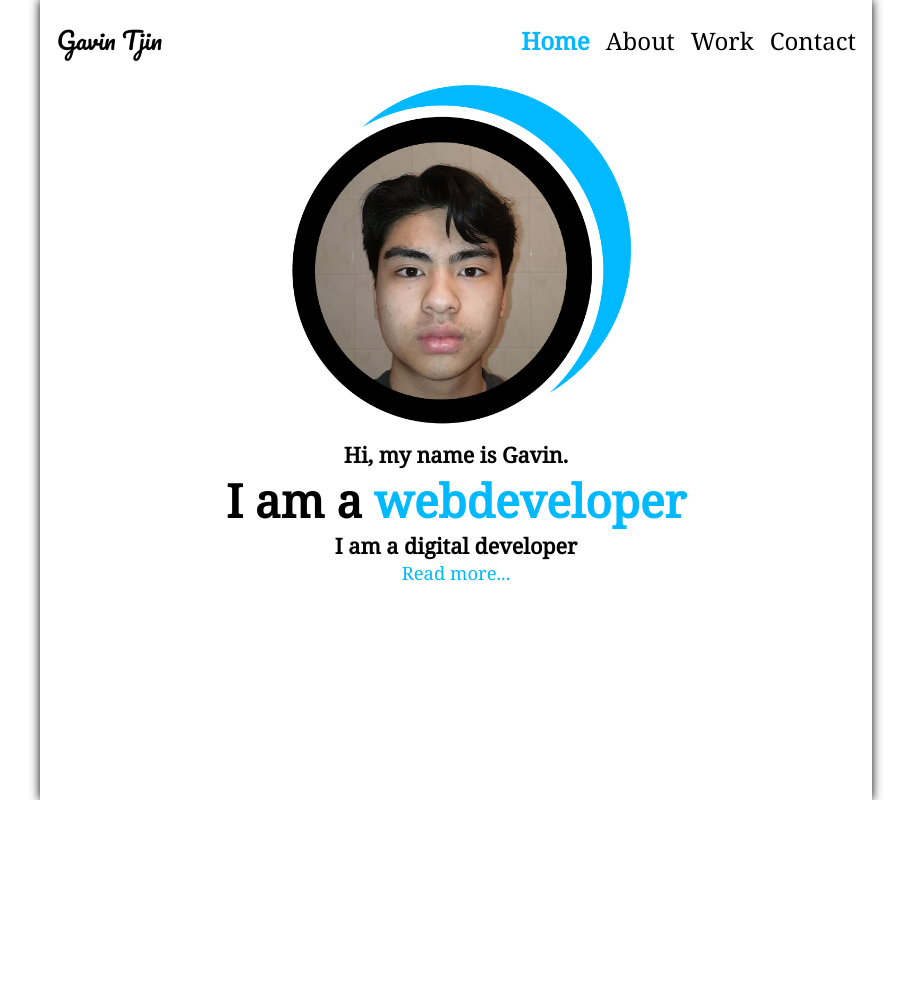
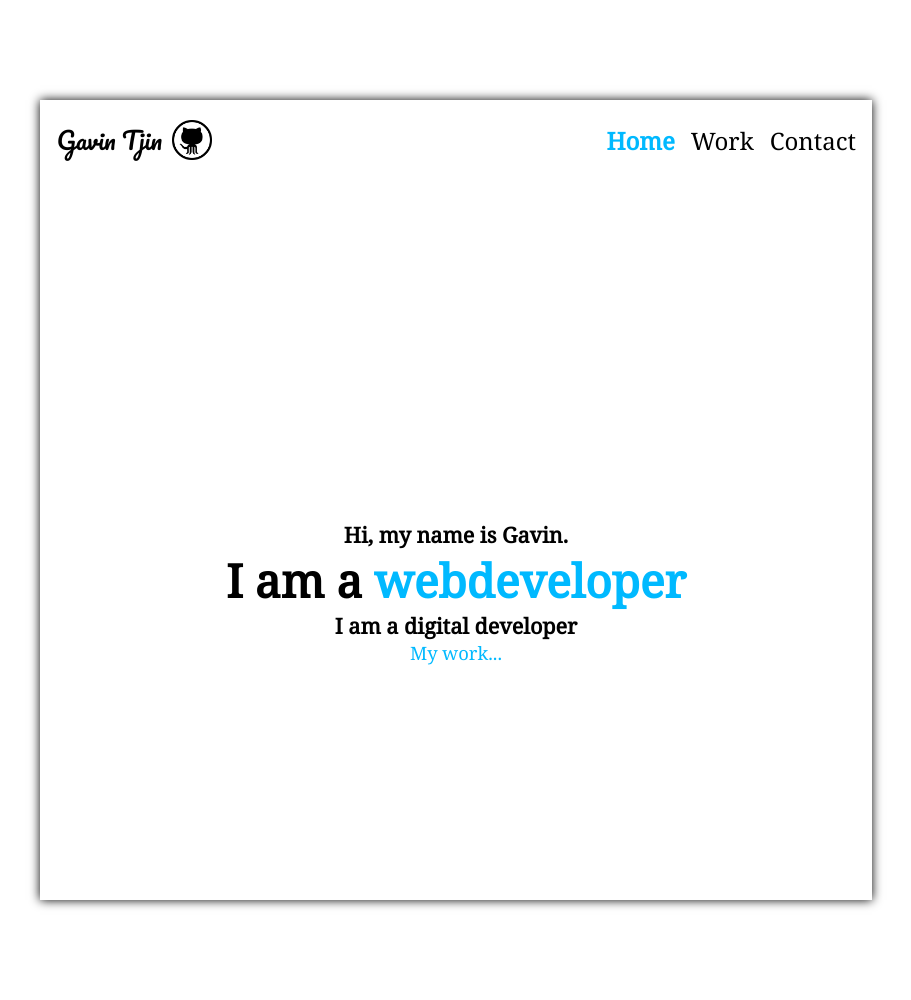
Before and after one commit to Gavin1103/portfolio, a PHP site: page /programming/ in a window 1280 px wide. Shown: the whole page, without its empty margins (184-1095 px from the left). Before the commit the page ends 800 px from the top, so only its background shows below. Run offline with PHP 8.4, Linux system fonts and the light colour scheme; some libraries are stand-ins or nearby versions.

```diff
--- a/code/core/nav.php
+++ b/code/core/nav.php
@@ -7,15 +7,16 @@ define("BASEURL", "http://localhost/programming/portfolio/code/");
         <button class="dropbtn"></button>
         <div class="dropdown-content">
             <a href="index.php">Home</a>
-            <a href="about.php">About</a>
+            <!-- <a href="about.php">About</a> -->
             <a href="work.php">Work</a>
             <a href="contact.php">Contact</a>
         </div>
     </div>
     <a class="portfolio">Gavin Tjin</a>
+    <a href="https://github.com/Gavin1103/"><div class="urlIcons github"></div></a>
     <ul>
         <li class="home-bg"><a class="home" href="<?php echo BASEURL; ?>">Home</a></li>
-        <li><a href="<?php echo BASEURL; ?>about.php">About</a></li>
+        <!-- <li><a href="<?php echo BASEURL; ?>about.php">About</a></li> -->
         <li><a href="<?php echo BASEURL; ?>work.php">Work</a></li>
         <li><a href="<?php echo BASEURL; ?>contact.php">Contact</a></li>
     </ul>
--- a/code/css/mediaqry.css
+++ b/code/css/mediaqry.css
@@ -79,6 +79,15 @@
         height: 350px;
         background-color: white;
         margin-top: 50px;
+    }
+}
+@media only screen and (max-width: 1000px) {
+
+    .zoomInImage {
+        /* width: 75%; */
+        /* display: none; */
+        /* transform: rotate(-90deg); */
+        width: 90%;
     }
 }
 
--- a/code/css/stylsheet.css
+++ b/code/css/stylsheet.css
@@ -11,6 +11,7 @@ body {
     width: 100%;
     justify-content: center;
     min-width: 320px;
+
 }
 
 main {
@@ -19,9 +20,31 @@ main {
     display: flex;
     justify-content: center;
     align-items: center;
+    min-height: 1000px;
 
     /* background-color: #00B9FF; */
 }
+
+/*header voor de work-paginas*/
+.header-work {
+
+    height: 80%;
+    width: 65%;
+    max-width: 1800px;
+    max-height: 1000px;
+    min-height: 800px;
+    /* background-color: red; */
+    box-shadow: 0px 0px 10px 0px;
+    display: block;
+    overflow-y: scroll;
+    overflow-x: hidden;
+    /* padding-bottom: 100px; */
+
+
+
+
+}
+
 
 header {
 
@@ -37,10 +60,48 @@ header {
 
 .main-container {
     /* background-color: #3e8e41; */
-    height: 90%;
+    height: 85%;
     width: 100%;
     display: flex;
 }
+/* alles voor de footer */
+footer {
+    width: 100%;
+    height: 5%;
+    /* background-color: red; */
+
+}
+
+#workLinks {
+display: flex;
+justify-content: space-evenly;
+align-items: center;
+height: 100%;
+/* background-color: #00B9FF; */
+}
+
+.urlIcons {
+height: 40px;
+width: 40px;
+margin-left: 10px;
+
+/* background-color: red; */
+}
+
+.github{
+    background-image: url(../img/urlicons/github.png);
+    background-position: center;
+    background-size: contain;
+    background-repeat: no-repeat;
+}
+
+.linkedin{
+    background-image: url(../img/urlicons/linkedin.png);
+    background-position: center;
+    background-size: contain;
+    background-repeat: no-repeat;
+}
+
 
 .bol-1 {
     height: 250px;
@@ -165,7 +226,7 @@ section a {
 }
 
 .about-tekst p {
-font-size: 20px;
+    font-size: 20px;
 
 }
 
@@ -222,6 +283,7 @@ form .submit {
     letter-spacing: 2px;
     height: 50px;
 }
+
 .content {
     display: flex;
     justify-content: center;
@@ -232,25 +294,6 @@ form .submit {
 
 
 
-/*header voor de work-paginas*/
-.header-work {
-
-    height: 80%;
-    width: 65%;
-    max-width: 1800px;
-    max-height: 1000px;
-    min-height: 800px;
-    background-color: white;
-    box-shadow: 0px 0px 10px 0px;
-    display: block;
-    overflow-y: scroll;
-    overflow-x: hidden;
-
-
-
-}
-
-
 
 /* alles voor de work websites pagina */
 .website-wrapper {
@@ -259,7 +302,7 @@ form .submit {
 
     display: flex;
     justify-content: space-evenly;
-    flex-wrap:wrap;
+    flex-wrap: wrap;
     /* flex-direction: row; */
     /* background-color: red; */
 }
@@ -306,7 +349,7 @@ form .submit {
     background-repeat: no-repeat;
 }
 
-.steen_papier_schaar{
+.steen_papier_schaar {
     background-image: url(../opdrachten/img/steenpapierschaar.jpg);
     background-position: center;
     background-size: contain;
@@ -320,7 +363,7 @@ form .submit {
     background-repeat: no-repeat;
 }
 
-.webshop{
+.webshop {
     background-image: url(../opdrachten/img/ecommerce.png);
     background-position: center;
     background-size: contain;
@@ -348,25 +391,26 @@ form .submit {
 /* alles voor showWOrk pagina */
 
 
-.showWorkFoto{
+.showWorkFoto {
     width: 100%;
+    /* margin-bottom: 10px; */
 
 }
-.showWorkFoto1:hover{
+
+.showWorkFoto1:hover {
     opacity: 0.7;
     cursor: pointer;
 }
 
 
-.showWorkContainer{
+.showWorkContainer {
     width: 65%;
-    height: 90%;
+    height: auto;
+    /* padding-bottom: 10px; */
     /* background-color: red; */
-
     display: flex;
     flex-direction: column;
     align-items: center;
-
     margin-left: auto;
     margin-right: auto;
 }
@@ -374,31 +418,33 @@ form .submit {
 
 /* zoom in image */
 
-.zoomInContainerClass{
+.zoomInContainerClass {
     position: absolute;
     width: 100%;
     height: 100vh;
     background-color: white;
-    /* opacity: 0.7; */
     top: 0px;
-
     display: none;
     justify-content: center;
     align-items: center;
-
-    /* z-index: -1; */
 }
 
-.closeZoomIn{
+.closeZoomIn {
     height: 50px;
     width: 50px;
-    /* background-color: red; */
-
+    background-color: white;
+    background-image: url(../img/closeIcon3.png);
+    background-position: center;
+    background-size: contain;
+    background-repeat: no-repeat;
     position: absolute;
     top: 50px;
     right: 50px;
+    border: none;
 }
 
-.zoomInImage{
+.zoomInImage {
     width: 75%;
+    /* height: 90%; */
+    /* position: absolute; */
 }
--- a/code/index.php
+++ b/code/index.php
@@ -12,7 +12,7 @@ include './core/header.php';
             ?>
             <div class="main-container">
                 <div class="foto-index">
-                    <img class="selfie" src="../code/img/foto-selfie.png" alt="">
+                    <!-- <img class="selfie" src="../code/img/foto-selfie.png" alt=""> -->
                 </div>
                 <div class="index-text">
                     <section>
@@ -21,7 +21,7 @@ include './core/header.php';
                         <h3>
                             I am a digital developer
                         </h3>
-                        <p><a href="about.php">Read more...</a></p>
+                        <p><a href="work.php">My work...</a></p>
                     </section>
                 </div>
             </div>
--- a/code/js/script.js
+++ b/code/js/script.js
@@ -7,18 +7,27 @@ var $zoomInContainer = document.getElementById("zoomInContainer")
 var $zoomInContainer2 = document.getElementById("zoomInContainer2")
 var $zoomInContainer3 = document.getElementById("zoomInContainer3")
 
+var $showWorkContainer = document.getElementById("showWorkContainer");
+var $body = document.getElementById("body");
+
 function zoomIn() {
     // alert('fasfqs');
     $zoomInContainer.style = "display:flex";
+    $zoomInContainer2.style = "display:none";
+    $zoomInContainer3.style = "display:none";
 }
 
 function zoomIn2() {
     // alert('fasfqs');
     $zoomInContainer2.style = "display:flex";
+    $zoomInContainer.style = "display:none";
+    $zoomInContainer3.style = "display:none";
 }
 function zoomIn3() {
     // alert('fasfqs');
     $zoomInContainer3.style = "display:flex";
+    $zoomInContainer.style = "display:none";
+    $zoomInContainer2.style = "display:none";
 }
 
 
--- a/code/opdrachten/JSON/login.json
+++ b/code/opdrachten/JSON/login.json
@@ -2,6 +2,7 @@
     "login_systeem": {
         "titel": "Login Systeem",
         "vak": "Het Bureau",
+        "url":"https://github.com/Gavin1103/HetBureau",
         "content": [
             {
                 "data": [
```
Also changed, not shown: code/core/workurl.php (added, +7 -0 lines), code/show_work.php (+2 -28 lines), code/img/closeIcon.png (added), code/img/closeIcon2.png (added), code/img/closeIcon3.png (added), code/img/urlicons/github.png (added), code/img/urlicons/linkedin.png (added), code/img/urlicons/linkedinicon.jpg (added).
